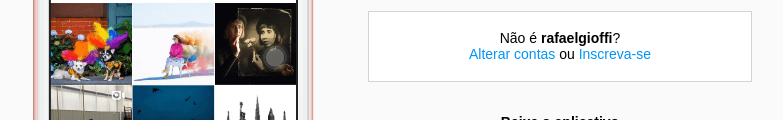
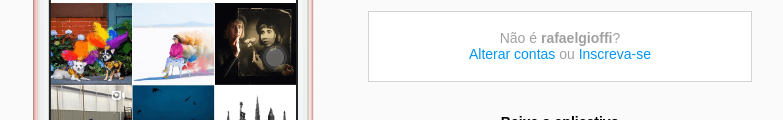
Before and after one commit to rafaelgioffi/Instagram-clone, a plain HTML site: page index.htm in a window 1280 px wide. Shown: the part 413-533 px from the top of the page, without its empty margins (272-1055 px from the left). Drawn offline with Linux system fonts and the light colour scheme.

Commit message:
correct css class named "not-account"

```diff
--- a/estilos.css
+++ b/estilos.css
@@ -90,7 +90,7 @@ body {
     margin-top: 1rem;
 }
 
-.noy-account {
+.not-account {
     color: rgb(160,160,160);
 }
 
```
